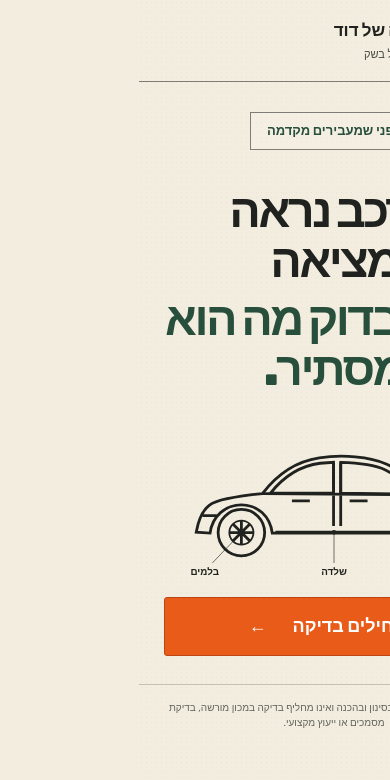
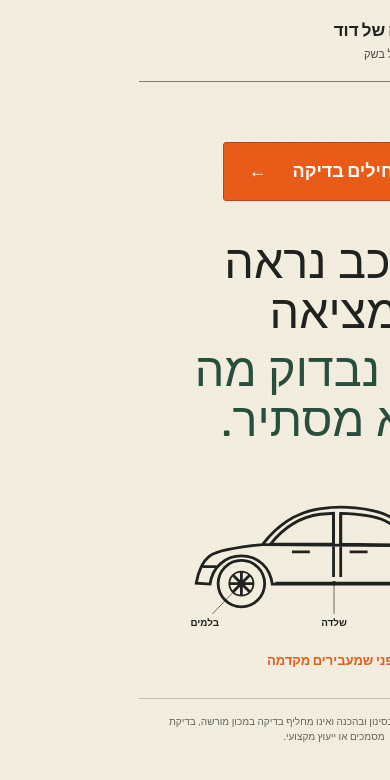
Before and after one commit to yehuditamos/davidcar, a Next.js app: page / in a window 390 px wide. Shown: the top 780 px of the page. Built offline with nearby package versions, Linux system fonts and the light colour scheme.

Commit message:
Style deposit reminder as plain text

```diff
--- a/app/globals.css
+++ b/app/globals.css
@@ -43,7 +43,7 @@
   display:inline-block;border:1px solid rgba(32,34,31,.55);padding:8px 16px;
   font-size:13px;font-weight:750;color:var(--green);background:rgba(255,255,255,.12)
 }
-.hero h1{margin:28px 0 22px;font-size:clamp(48px,5.5vw,76px);line-height:1.04;letter-spacing:-.055em;font-weight:900}
+.eyebrow{border:0;background:transparent;padding:0;color:var(--orange);font-weight:800}\n.hero h1{margin:28px 0 22px;font-size:clamp(48px,5.5vw,76px);line-height:1.04;letter-spacing:-.055em;font-weight:900}
 .hero h1 span,.hero h1 em{display:block}
 .hero h1 em{font-style:normal;color:var(--green);margin-top:8px}
 .heroCopy>p{font-size:18px;line-height:1.75;color:var(--muted)}
@@ -154,12 +154,11 @@
   .brand b{font-size:17px}.brand small{font-size:11px}
   .hero{display:flex;flex-direction:column;width:100%;padding:30px 25px 28px;gap:10px}
   .heroCopy{display:contents}
-  .eyebrow{order:1;margin:auto}
-  .hero h1{order:2;font-size:clamp(40px,12vw,54px);margin:26px 0 15px;line-height:1.07}
+  .hero h1{order:1;font-size:clamp(40px,12vw,54px);margin:26px 0 15px;line-height:1.07}
   .heroCopy>p{display:none}
-  .inspectionVisual{order:3;width:100%;padding:0;margin-top:4px}
+  .inspectionVisual{order:2;width:100%;padding:0;margin-top:4px}
   .carDrawing{width:100%;max-height:330px}
-  .heroActions{order:4;width:100%;margin-top:8px}
+  .eyebrow{order:3;margin:10px auto 0;border:0;padding:0;background:transparent}\n  .heroActions{order:4;width:100%;margin-top:8px}
   .heroActions .primary{width:100%;font-size:18px}
   .heroActions .time{display:none}
   .trust{display:none}
```
